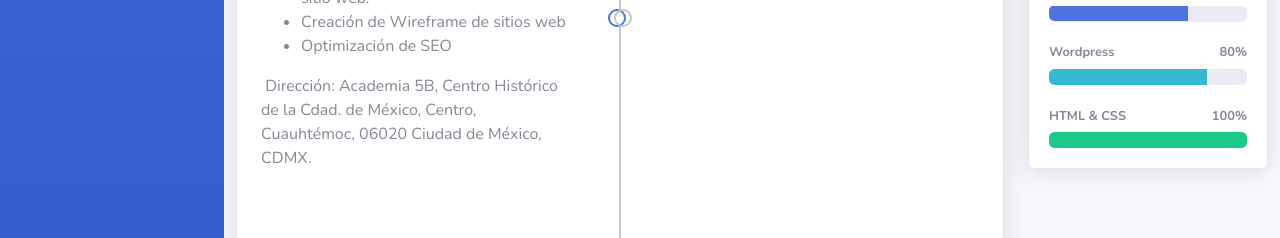
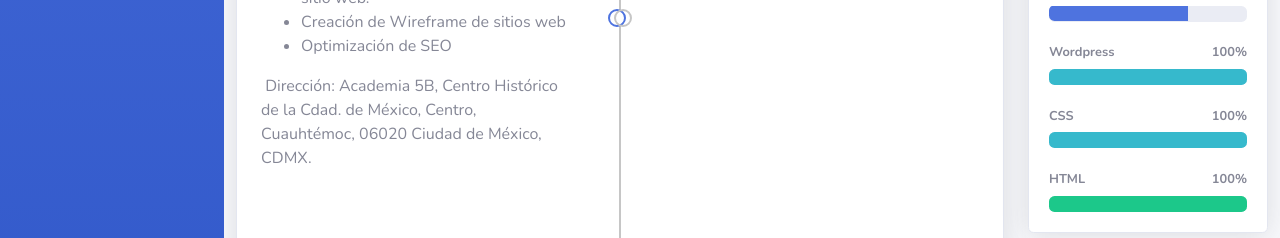
Before and after one commit to marco-antonio-gv/cv, a website with bundled scripts: page index.html in a window 1280 px wide. Shown: the part 1018-1256 px from the top of the page. Built offline with nearby package versions, Linux system fonts and the light colour scheme; files whose address does not match are found by name.

Commit message:
Update index.html

```diff
--- a/index.html
+++ b/index.html
@@ -437,18 +437,25 @@
                                             aria-valuenow="60" aria-valuemin="0" aria-valuemax="100"></div>
                                     </div>
                                         <h4 class="small font-weight-bold">Wordpress <span
-                                                class="float-right">80%</span></h4>
+                                                class="float-right">100%</span></h4>
                                         <div class="progress mb-4">
-                                            <div class="progress-bar bg-info" role="progressbar" style="width: 80%"
-                                                aria-valuenow="80" aria-valuemin="0" aria-valuemax="100"></div>
-                                        </div>
-                                        <h4 class="small font-weight-bold">HTML & CSS <span
+                                            <div class="progress-bar bg-info" role="progressbar" style="width: 100%"
+                                                aria-valuenow="100" aria-valuemin="0" aria-valuemax="100"></div>
+                                        </div><h4 class="small font-weight-bold">CSS <span
+                                            class="float-right">100%</span></h4>
+                                            <div class="progress mb-4">
+                                                <div class="progress-bar bg-info " role="progressbar" style="width: 100%"
+                                                    aria-valuenow="20" aria-valuemin="0" aria-valuemax="100"></div>
+                                            </div>
+                                        <h4 class="small font-weight-bold">HTML  <span
                                                 class="float-right">100%</span></h4>
                                         <div class="progress">
                                             <div class="progress-bar bg-success" role="progressbar" style="width: 100%"
                                                 aria-valuenow="100" aria-valuemin="0" aria-valuemax="100"></div>
                                         </div>
+
                                     </div>
+
                                 </div>
                             </div>
                             </div>
```
